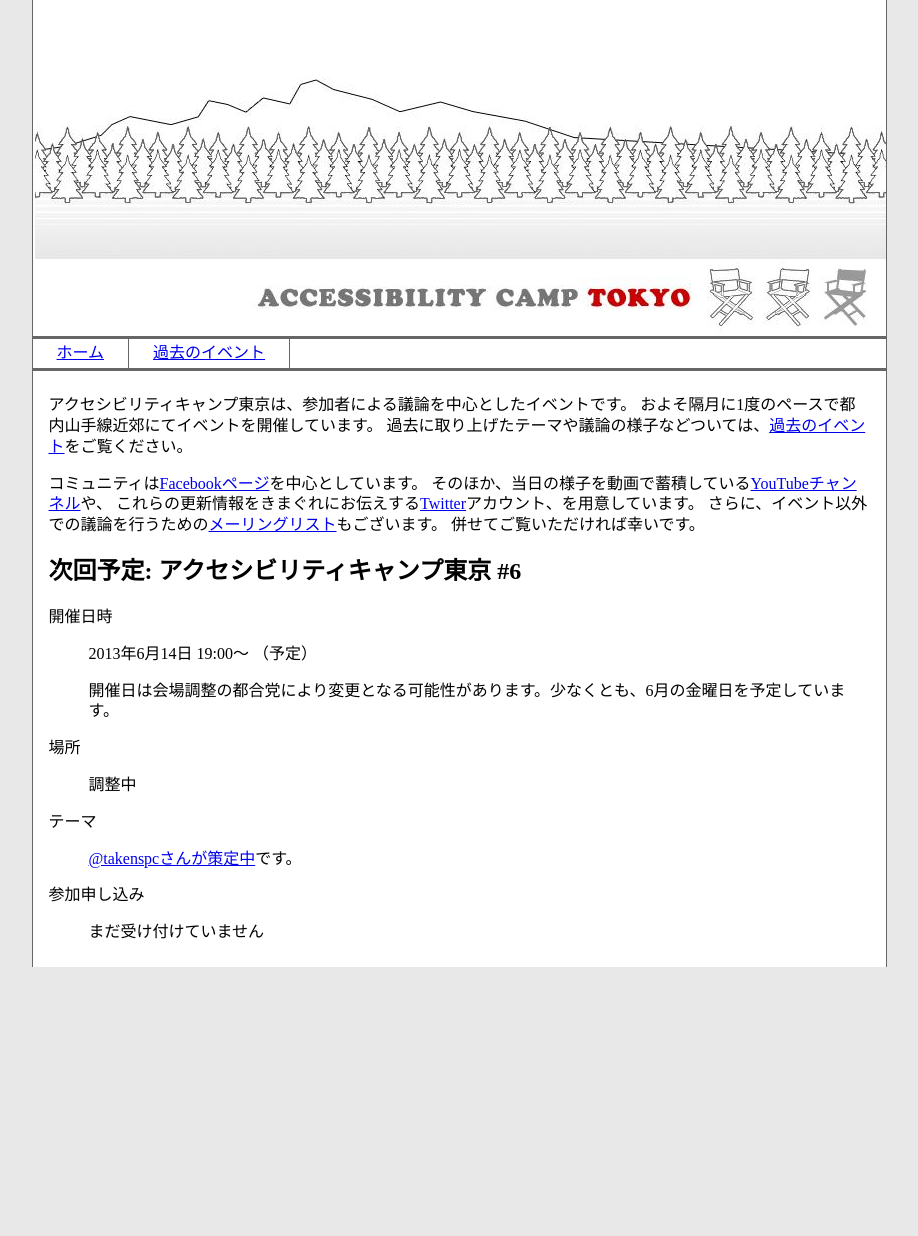
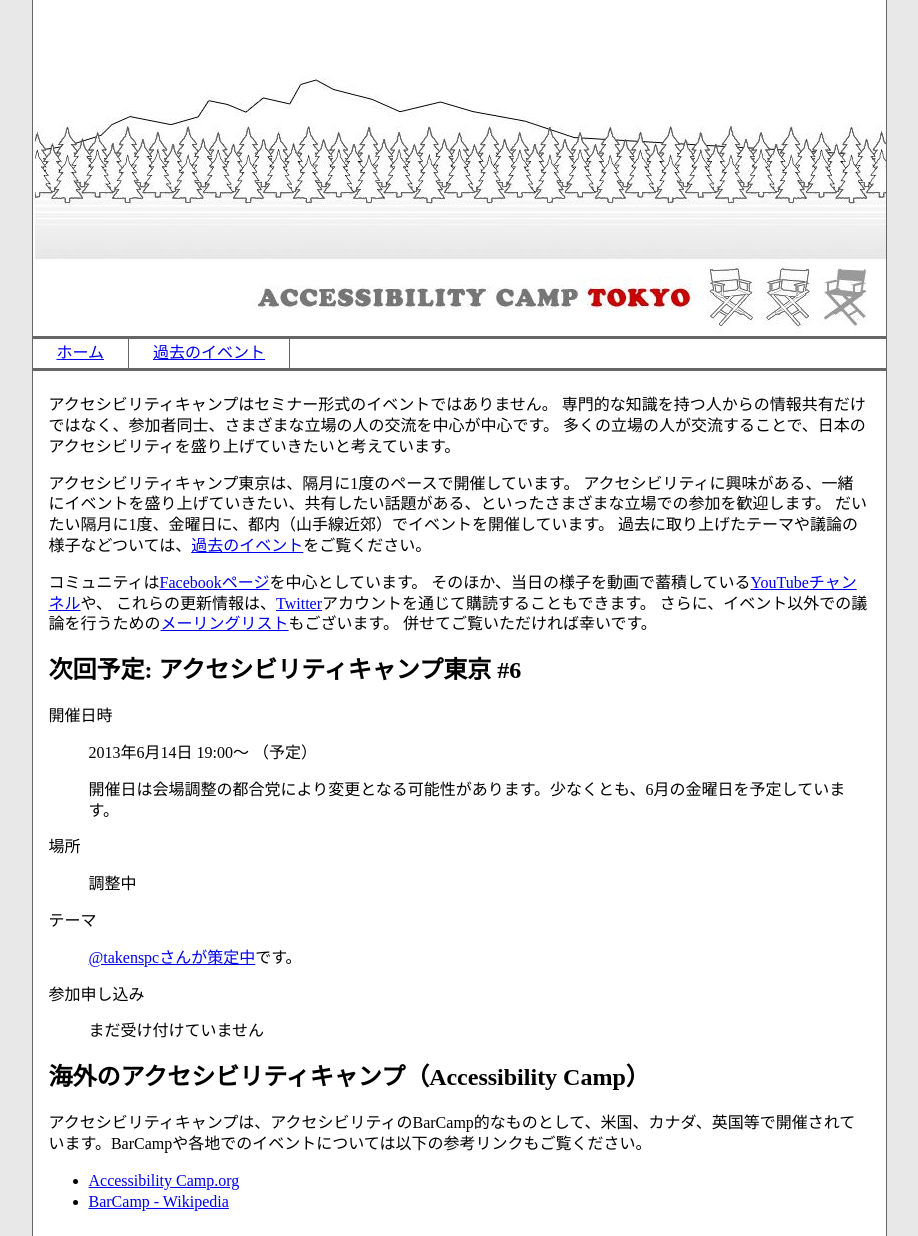
Before and after one commit to a11ytokyo/a11ytokyo.github.io, a Jekyll site: the page built from index.md, in a window 1280 px wide. Shown: the whole page, without its empty margins (181-1099 px from the left). Built offline with Jekyll 4.4.1, drawn with Linux system fonts in a browser that asks for light colours; before the commit the page ends 967 px from its top, so only the background shows below that.

Commit message:
イベントの概要についてそれらしい文言をキックオフのページにみつけたので、それを基に書き直した。

```diff
--- a/index.md
+++ b/index.md
@@ -2,18 +2,23 @@
 layout: common
 ---
 
-アクセシビリティキャンプ東京は、参加者による議論を中心としたイベントです。
-およそ隔月に1度のペースで都内山手線近郊にてイベントを開催しています。
+アクセシビリティキャンプはセミナー形式のイベントではありません。
+専門的な知識を持つ人からの情報共有だけではなく、参加者同士、さまざまな立場の人の交流を中心が中心です。
+多くの立場の人が交流することで、日本のアクセシビリティを盛り上げていきたいと考えています。
+
+アクセシビリティキャンプ東京は、隔月に1度のペースで開催しています。
+アクセシビリティに興味がある、一緒にイベントを盛り上げていきたい、共有したい話題がある、といったさまざまな立場での参加を歓迎します。
+だいたい隔月に1度、金曜日に、都内（山手線近郊）でイベントを開催しています。
 過去に取り上げたテーマや議論の様子などついては、[過去のイベント](/event)をご覧ください。
 
 コミュニティは[Facebookページ][fb]を中心としています。
 そのほか、当日の様子を動画で蓄積している[YouTubeチャンネル][yt]や、
-これらの更新情報をきまぐれにお伝えする[Twitter][tw]アカウント、を用意しています。
+これらの更新情報は、[Twitter][tw]アカウントを通じて購読することもできます。
 さらに、イベント以外での議論を行うための[メーリングリスト][ml]もございます。
 併せてご覧いただければ幸いです。
 
 
-# 次回予定: アクセシビリティキャンプ東京 #6
+# 次回予定: アクセシビリティキャンプ東京 #6	{#schedule}
 
 開催日時
 
@@ -34,6 +39,13 @@ layout: common
 :   まだ受け付けていません
 
 
+# 海外のアクセシビリティキャンプ（Accessibility Camp）	{#barcamp}
+
+アクセシビリティキャンプは、アクセシビリティのBarCamp的なものとして、米国、カナダ、英国等で開催されています。BarCampや各地でのイベントについては以下の参考リンクもご覧ください。
+
+* [Accessibility Camp.org](http://www.accessibilitycamp.org/)
+* [BarCamp - Wikipedia](http://ja.wikipedia.org/wiki/BarCamp)
+
 
 [fb]: <https://www.facebook.com/a11ytokyo> "アクセシビリティキャンプ東京のFacebookページ"
 [ml]: <https://groups.google.com/forum/?fromgroups=#!topic/a11ytokyo> "アクセシビリティキャンプ東京のGoogleグループ"
```
